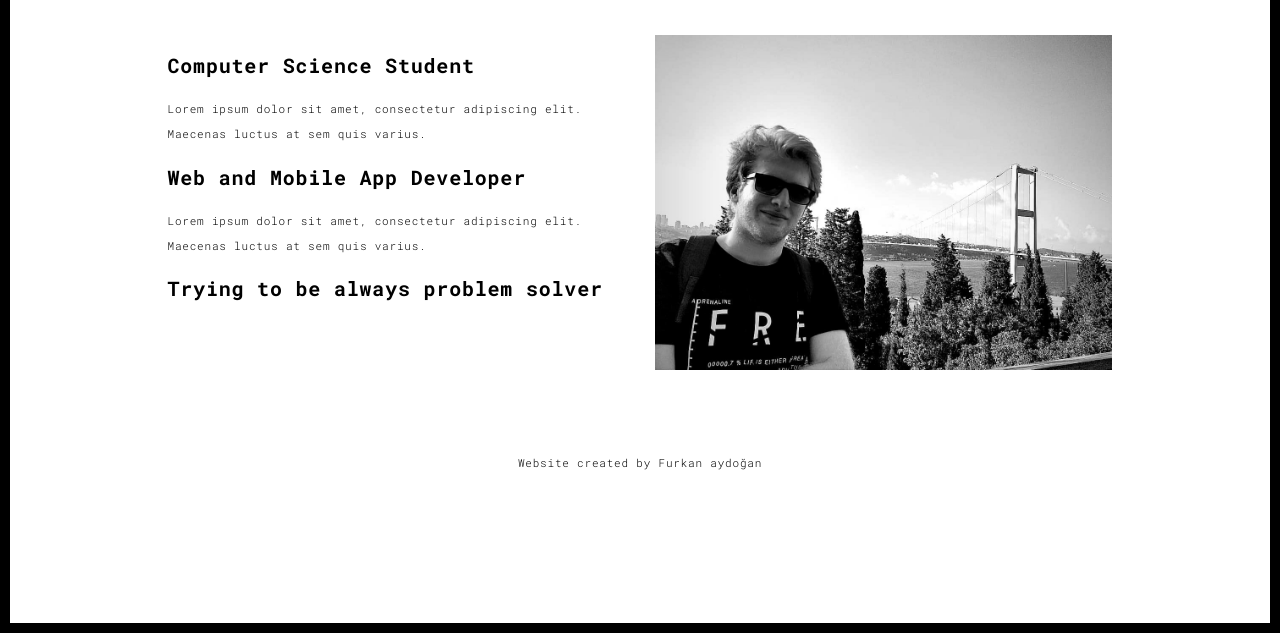
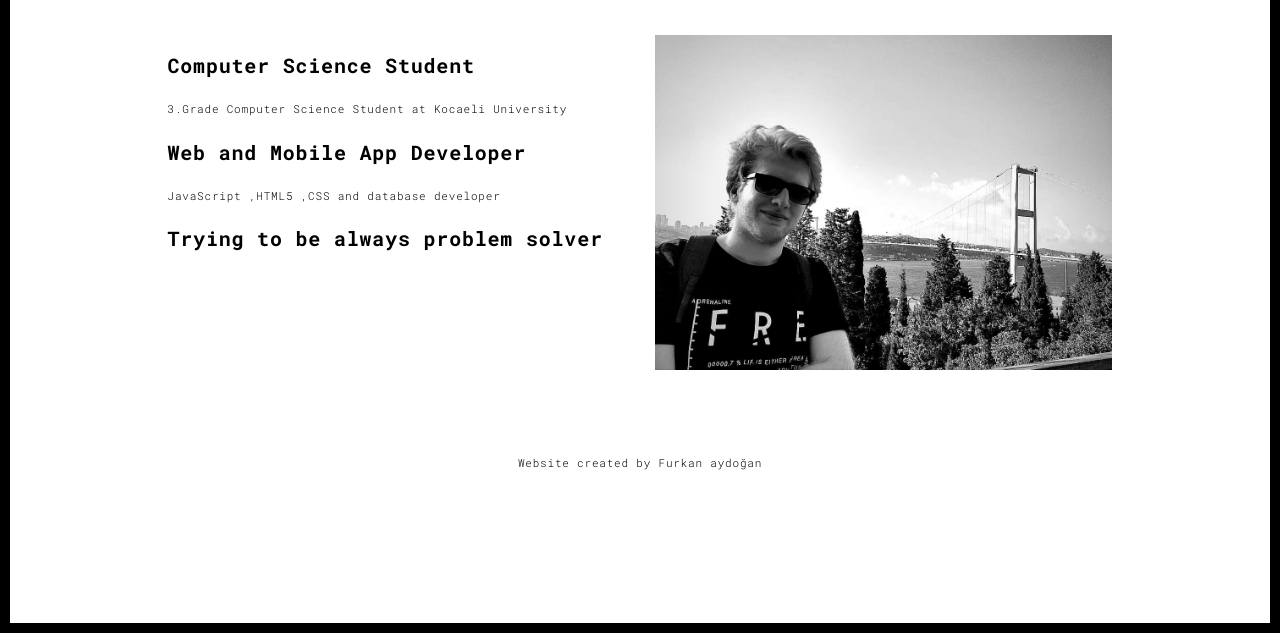
Before and after one commit to FurkanAydgan/mywebsite.github.io, a plain HTML site: page about.html in a window 1280 px wide. Shown: the part 167-800 px from the top of the page. Drawn offline with Linux system fonts and the light colour scheme.

Commit message:
adding details

```diff
--- a/about.html
+++ b/about.html
@@ -63,11 +63,11 @@
               <div class="row">
                 <div class="col-xs-12 col-md-6">
                   <h3>Computer Science  Student </h3>
-                  <p>Lorem ipsum dolor sit amet, consectetur adipiscing elit. Maecenas luctus at sem quis varius.
+                  <p>3.Grade Computer Science Student at Kocaeli University
                   </p>
                   <h3> </h3>
                    <h3> Web and Mobile App Developer </h3>
-                     <p>Lorem ipsum dolor sit amet, consectetur adipiscing elit. Maecenas luctus at sem quis varius.
+                     <p>JavaScript ,HTML5 ,CSS and database developer
                   </p>
                   <h3> Trying to be always problem solver </h3>
                 </div>
```
